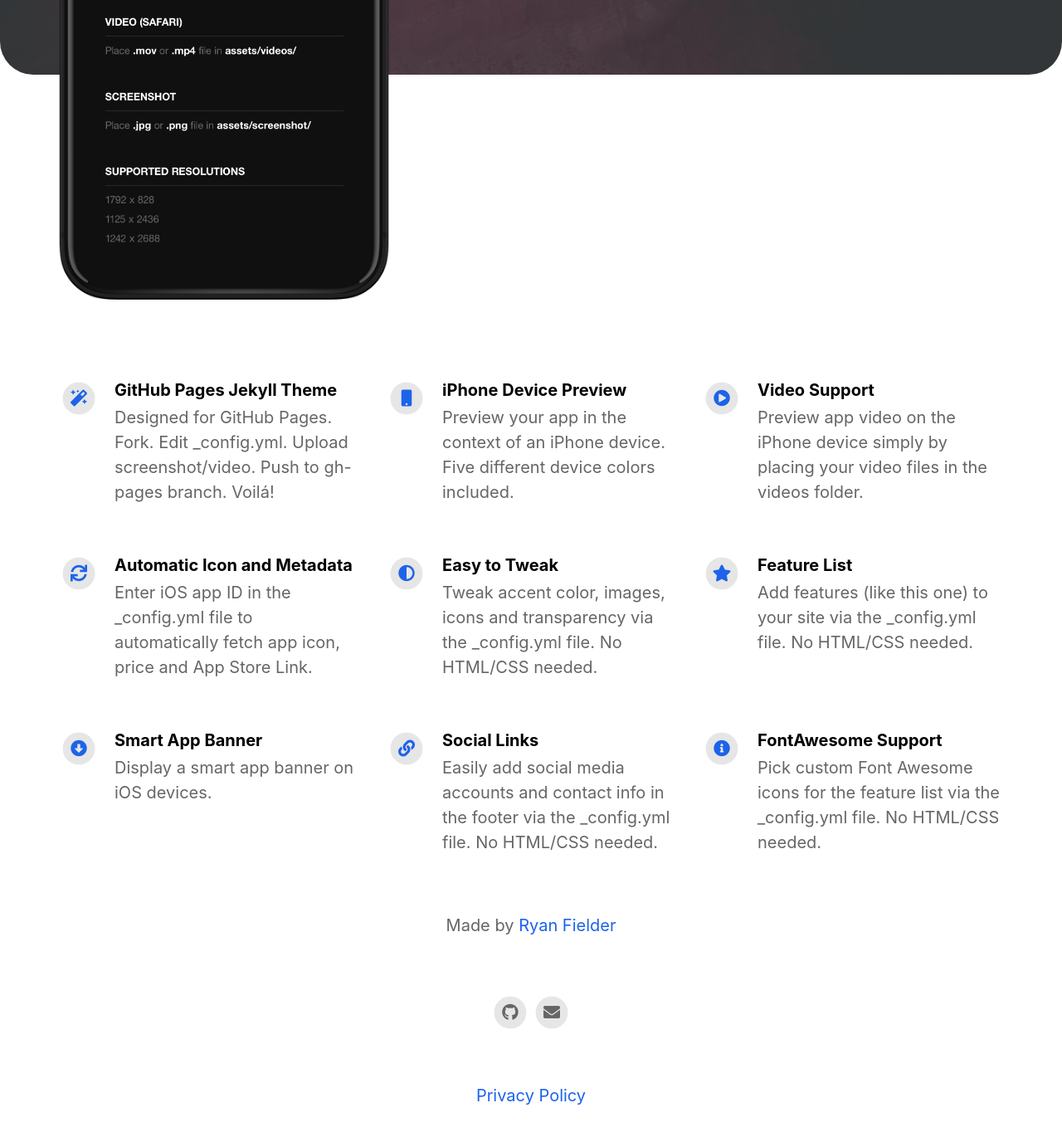
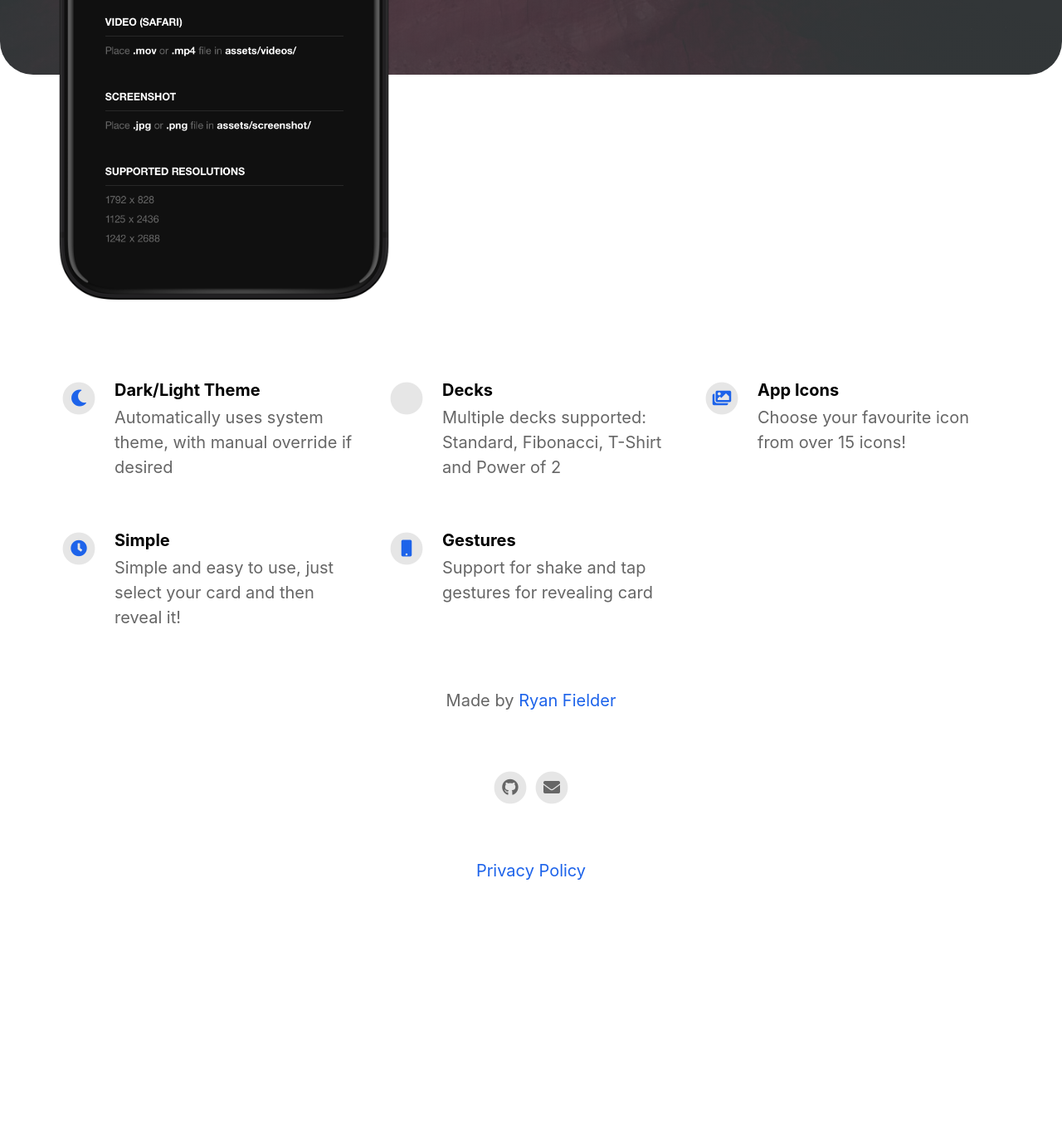
Before and after one commit to RyanFielder/apps, a Jekyll site: the page built from planningpoker/index.html, in a window 1280 px wide and 1400 px high, scrolled down 624 px. Shown: the top 1370 px of the window at 83% size. Built offline with Jekyll 4.4.1, drawn with Linux system fonts in a browser that asks for light colours; nearby versions of some CDN libraries; after the commit the page ends 1753 px from its top, so only the background shows below that.

Commit message:
Update apps.yml

```diff
--- a/_data/apps.yml
+++ b/_data/apps.yml
@@ -84,41 +84,41 @@
   # Feature List                            Edit, add or remove features to be presented.
   features                                  :
 
-    - title                                 : GitHub Pages Jekyll Theme
-      description                           : Designed for GitHub Pages. Fork. Edit _config.yml. Upload screenshot/video. Push to gh-pages branch. Voilá!
-      fontawesome_icon_name                 : magic
+    - title                                 : Dark/Light Theme
+      description                           : Automatically uses system theme, with manual override if desired
+      fontawesome_icon_name                 : moon
 
-    - title                                 : iPhone Device Preview
-      description                           : Preview your app in the context of an iPhone device. Five different device colors included.
+    - title                                 : Decks
+      description                           : "Multiple decks supported: Standard, Fibonacci, T-Shirt and Power of 2"
+      fontawesome_icon_name                 : club
+
+    - title                                 : App Icons
+      description                           : Choose your favourite icon from over 15 icons!
+      fontawesome_icon_name                 : images
+
+    - title                                 : Simple
+      description                           : Simple and easy to use, just select your card and then reveal it!
+      fontawesome_icon_name                 : clock
+
+    - title                                 : Gestures
+      description                           : Support for shake and tap gestures for revealing card
       fontawesome_icon_name                 : mobile
 
-    - title                                 : Video Support
-      description                           : Preview app video on the iPhone device simply by placing your video files in the videos folder.
-      fontawesome_icon_name                 : play-circle
+    - title                                 : # Feature List
+      description                           : # Add features (like this one) to your site via the _config.yml file. No HTML/CSS needed.
+      fontawesome_icon_name                 : # star
 
-    - title                                 : Automatic Icon and Metadata
-      description                           : Enter iOS app ID in the _config.yml file to automatically fetch app icon, price and App Store Link.
-      fontawesome_icon_name                 : sync
+    - title                                 : # Smart App Banner
+      description                           : # Simple and easy to use
+      fontawesome_icon_name                 : # arrow-alt-circle-down
 
-    - title                                 : Easy to Tweak
-      description                           : Tweak accent color, images, icons and transparency via the _config.yml file. No HTML/CSS needed.
-      fontawesome_icon_name                 : adjust
+    - title                                 : # Social Links
+      description                           : # Easily add social media accounts and contact info in the footer via the _config.yml file. No HTML/CSS needed.
+      fontawesome_icon_name                 : # link
 
-    - title                                 : Feature List
-      description                           : Add features (like this one) to your site via the _config.yml file. No HTML/CSS needed.
-      fontawesome_icon_name                 : star
-
-    - title                                 : Smart App Banner
-      description                           : Display a smart app banner on iOS devices.
-      fontawesome_icon_name                 : arrow-alt-circle-down
-
-    - title                                 : Social Links
-      description                           : Easily add social media accounts and contact info in the footer via the _config.yml file. No HTML/CSS needed.
-      fontawesome_icon_name                 : link
-
-    - title                                 : FontAwesome Support
-      description                           : Pick custom Font Awesome icons for the feature list via the _config.yml file. No HTML/CSS needed.
-      fontawesome_icon_name                 : info-circle
+    - title                                 : # FontAwesome Support
+      description                           : # Pick custom Font Awesome icons for the feature list via the _config.yml file. No HTML/CSS needed.
+      fontawesome_icon_name                 : # info-circle
 
     - title                                 : # New Feature Title
       description                           : # New Feature Description
```
